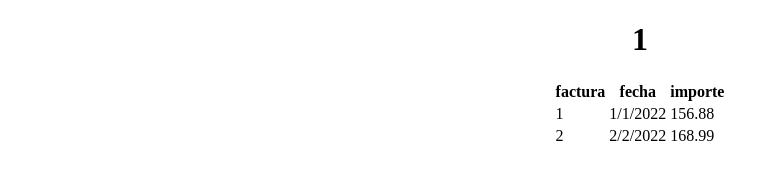
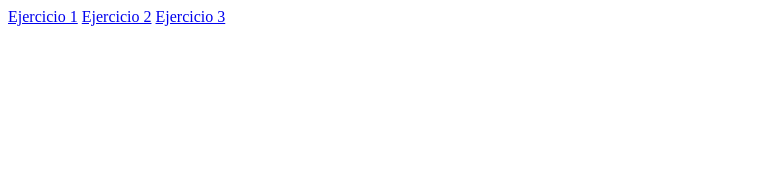
Before and after one commit to FabioDiez-Blockchain/curso-web, a plain HTML site: page index.html in a window 1280 px wide. Shown: the whole page, without its empty margins (0-779 px from the left). Drawn offline with Linux system fonts and the light colour scheme.

Commit message:
Cambio una pagina

```diff
--- a/index.html
+++ b/index.html
@@ -6,30 +6,8 @@
     <title>Document</title>
 </head>
 <body>
-  <center><h1>1</h1>
-  <table>
-    <thead>
-        <tr>
-            <th>factura</th>
-            <th>fecha</th>
-            <th>importe</th>
-       </tr>
-    </thead>
-    <tbody>
-        <tr>
-            <td>1</td>
-            <td>1/1/2022</td>
-            <td>156.88</td>
-        </tr>
-        <tr>
-            <td>2</td>
-            <td>2/2/2022</td>
-            <td>168.99</td>
-        </tr>
-    </tbody>
-
-
-  </table>
-</center>
+<a href="index1.html">Ejercicio 1</a>
+<a href="index2.html">Ejercicio 2</a>
+<a href="index3.html">Ejercicio 3</a>
 </body>
 </html>
```
